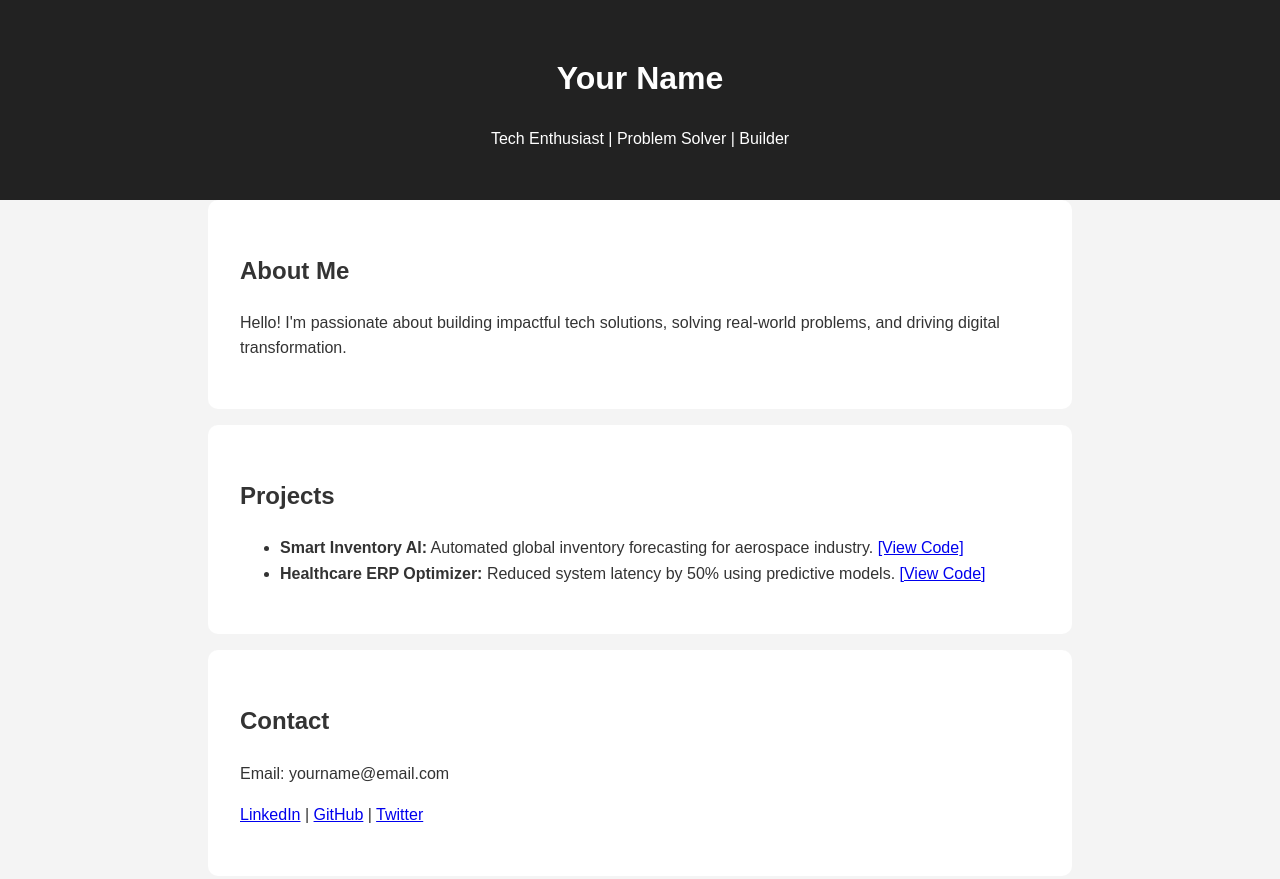
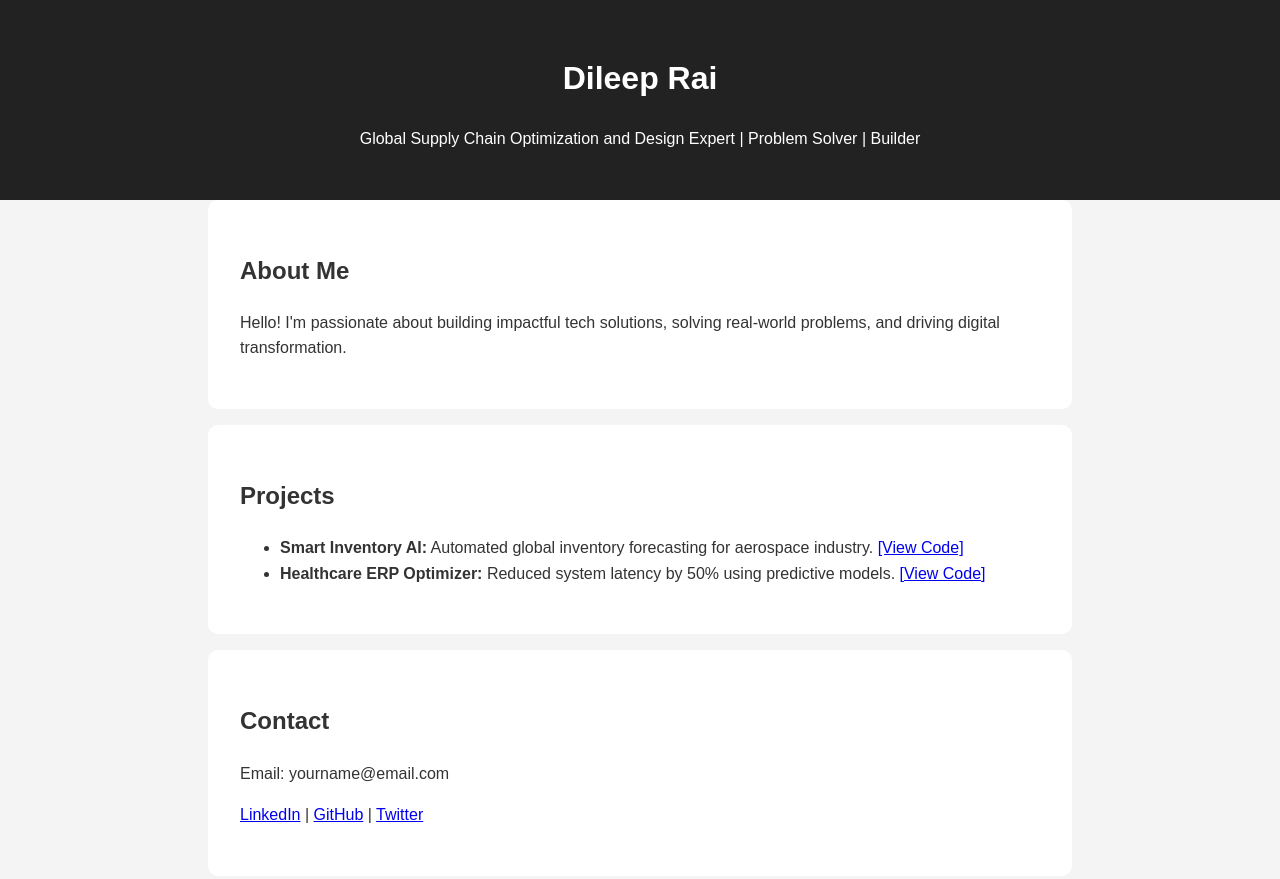
Before and after one commit to DileepRai/DileepRai.github.io, a plain HTML site: page index.html in a window 1280 px wide. Shown: the top 879 px of the page. Drawn offline with Linux system fonts and the light colour scheme.

Commit message:
Update index.html

```diff
--- a/index.html
+++ b/index.html
@@ -3,13 +3,13 @@
 <head>
   <meta charset="UTF-8">
   <meta name="viewport" content="width=device-width, initial-scale=1.0">
-  <title>Your Name | Portfolio</title>
+  <title>Dileep Kumar Rai |Global Supply Chain Optimization and Design Expert</title>
   <link rel="stylesheet" href="style.css">
 </head>
 <body>
   <header>
-    <h1>Your Name</h1>
-    <p>Tech Enthusiast | Problem Solver | Builder</p>
+    <h1>Dileep Rai</h1>
+    <p>Global Supply Chain Optimization and Design Expert | Problem Solver | Builder</p>
   </header>
 
   <section id="about">
```
